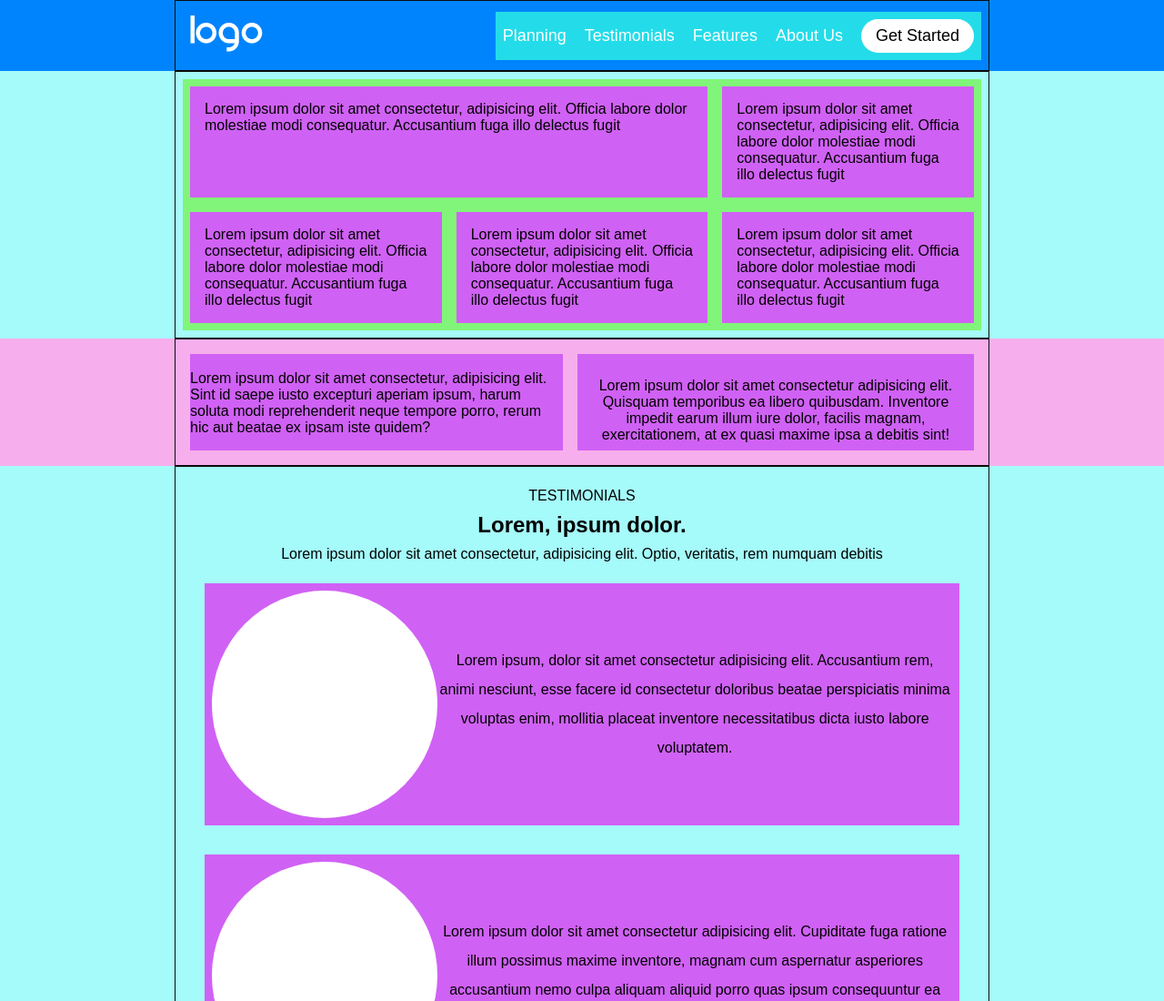
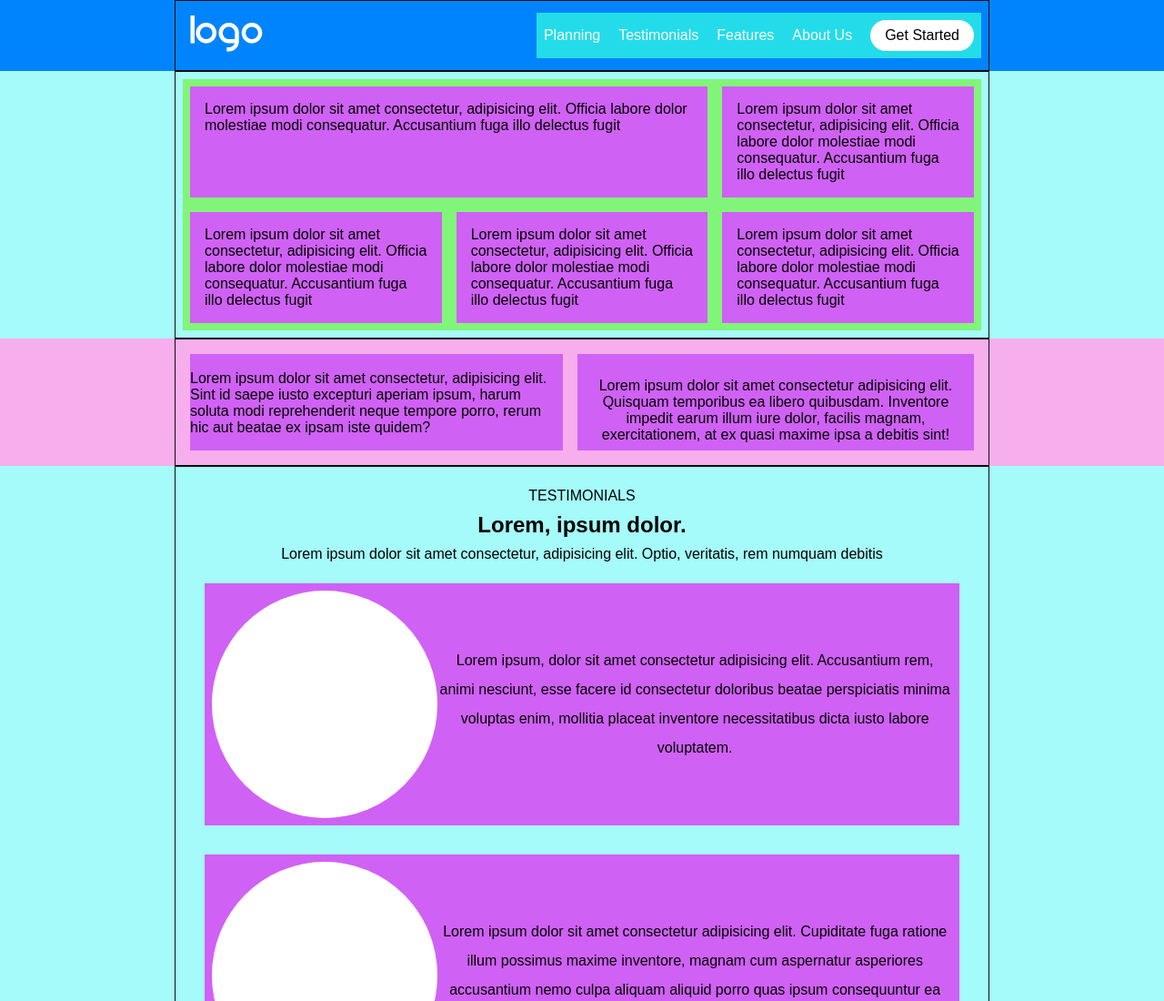
Before and after one commit to scarlett-troncoso/htmlcss-responsive-layout, a plain HTML site: page index.html in a window 1280 px wide. Shown: the top 1100 px of the page at 91% size. Drawn offline with Linux system fonts and the light colour scheme.

Commit message:
change font size header

```diff
--- a/css/style.css
+++ b/css/style.css
@@ -60,7 +60,7 @@
 .btn{
     border: none;
     border-radius: 1.5rem;
-    font-size: large;
+    font-size: medium;
     padding: 0.5rem 1rem;
 }
 
@@ -145,7 +145,7 @@ header> .container{
     align-items: center;
     gap: 20px;
     list-style: none;
-    font-size: large;
+    font-size: medium;
     & a{
         color: var(--color-white);
     }
```
